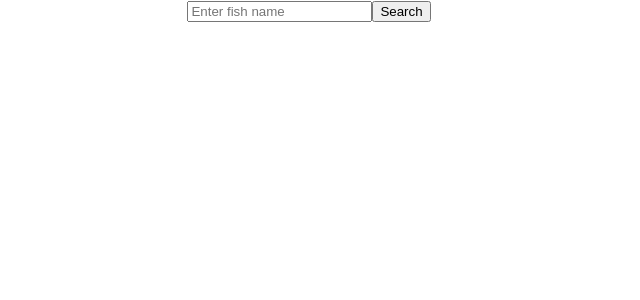
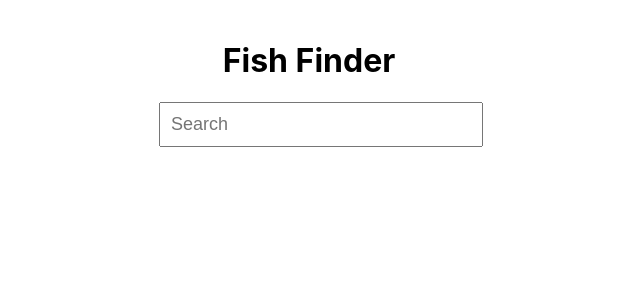
Before and after one commit to ntmack1/Fish-Finder----SE-491-Spring-2024, a React (Create React App) app in the folder fish-finder/frontend/: page / in a window 1280 px wide. Shown: the top 300 px of the page, without its empty margins (331-971 px from the left). Built offline with nearby package versions, Linux system fonts and the light colour scheme.

Commit message:
Made the search results more presentable and contain more information

```diff
--- a/fish-finder/frontend/src/App.js
+++ b/fish-finder/frontend/src/App.js
@@ -1,6 +1,6 @@
 import React from 'react';
 import './App.css';
-import Search from './Search';
+import Search from './FishSearch';
 
 function App() {
   return (
--- /dev/null
+++ b/fish-finder/frontend/src/FishSearch.css
@@ -0,0 +1,43 @@
+.FishSearch {
+    text-align: center;
+    padding: 20px;
+}
+
+.FishSearch.fish-found {
+    text-align: left;
+}
+
+.FishSearch form {
+    margin: 20px auto;
+    max-width: 300px;
+}
+
+.FishSearch input {
+    width: 100%;
+    padding: 10px;
+    margin-bottom: 10px;
+    font-size: 18px;
+}
+
+.FishSearch.fish-found form {
+    position: absolute;
+    top: 20px;
+    right: 20px;
+    text-align: right;
+    max-width: none;
+}
+
+.title {
+    font-size: 2em;
+    font-weight: bold;
+}
+
+.error {
+    color: red;
+}
+
+.fish-info {
+    margin: 0 auto;
+    max-width: 600px;
+    text-align: left;
+}
--- /dev/null
+++ b/fish-finder/frontend/src/FishSearch.js
@@ -0,0 +1,65 @@
+import React, { useState } from 'react';
+import axios from 'axios';
+import './FishSearch.css'; // Import the CSS file
+
+function FishSearch() {
+    const [name, setName] = useState('');
+    const [fish, setFish] = useState(null);
+    const [error, setError] = useState(null);
+
+    const search = async (event) => {
+        event.preventDefault(); // Prevent the form from refreshing the page
+        try {
+            const response = await axios.get(`http://localhost:8080/fish/${name}`);
+            if (response.data) {
+                setFish(response.data);
+                setError(null);
+            } else {
+                setFish(null);
+                setError('No fish found');
+            }
+        } catch (error) {
+            console.error('Failed to fetch fish:', error);
+            setFish(null);
+            setError('Failed to fetch fish');
+        }
+    };
+
+    return (
+        <div className={`FishSearch ${fish ? 'fish-found' : ''}`}>
+            <h1 className="title">Fish Finder</h1>
+            <form onSubmit={search}>
+                <input
+                    type="text"
+                    value={name}
+                    onChange={(e) => setName(e.target.value)}
+                    placeholder="Search"
+                />
+            </form>
+
+            {error && <p className="error">{error}</p>}
+
+            {fish && (
+                <div className="fish-info">
+                    <h2>{fish.name}</h2>
+                    {fish.img_src_set && Object.keys(fish.img_src_set).length > 0 &&
+                        <img src={Object.values(fish.img_src_set)[0]} alt={fish.name} />}
+                    {fish.meta && fish.meta.scientific_classification && (
+                        <div>
+                            {fish.meta.scientific_classification.domain && <p><strong>Domain:</strong> {fish.meta.scientific_classification.domain}</p>}
+                            {fish.meta.scientific_classification.kingdom && <p><strong>Kingdom:</strong> {fish.meta.scientific_classification.kingdom}</p>}
+                            {fish.meta.scientific_classification.phylum && <p><strong>Phylum:</strong> {fish.meta.scientific_classification.phylum}</p>}
+                            {fish.meta.scientific_classification.classs && <p><strong>Class:</strong> {fish.meta.scientific_classification.classs}</p>}
+                            {fish.meta.scientific_classification.order && <p><strong>Order:</strong> {fish.meta.scientific_classification.order}</p>}
+                            {fish.meta.scientific_classification.family && <p><strong>Family:</strong> {fish.meta.scientific_classification.family}</p>}
+                            {fish.meta.scientific_classification.genus && <p><strong>Genus:</strong> {fish.meta.scientific_classification.genus}</p>}
+                            {fish.meta.scientific_classification.species && <p><strong>Species:</strong> {fish.meta.scientific_classification.species}</p>}
+                        </div>
+                    )}
+                </div>
+            )}
+        </div>
+    );
+}
+
+export default FishSearch;
--- a/fish-finder/frontend/src/Search.js
+++ /dev/null
@@ -1,38 +0,0 @@
-import React, { useState } from 'react';
-import axios from 'axios';
-
-function FishSearch() {
-    const [name, setName] = useState('');
-    const [fish, setFish] = useState(null);
-
-    const search = async () => {
-        try {
-            const response = await axios.get(`http://localhost:8080/fish/${name}`);
-            setFish(response.data);
-        } catch (error) {
-            console.error('Failed to fetch fish:', error);
-        }
-    };
-
-    return (
-        <div>
-            <input
-                type="text"
-                value={name}
-                onChange={(e) => setName(e.target.value)}
-                placeholder="Enter fish name"
-            />
-            <button onClick={search}>Search</button>
-
-            {fish && (
-                <ul>
-                    <li><strong>Name:</strong> {fish.name}</li>
-                    <li><strong>ID:</strong> {fish.id}</li>
-                    {/* Add more fields as needed */}
-                </ul>
-            )}
-        </div>
-    );
-}
-
-export default FishSearch;
```
